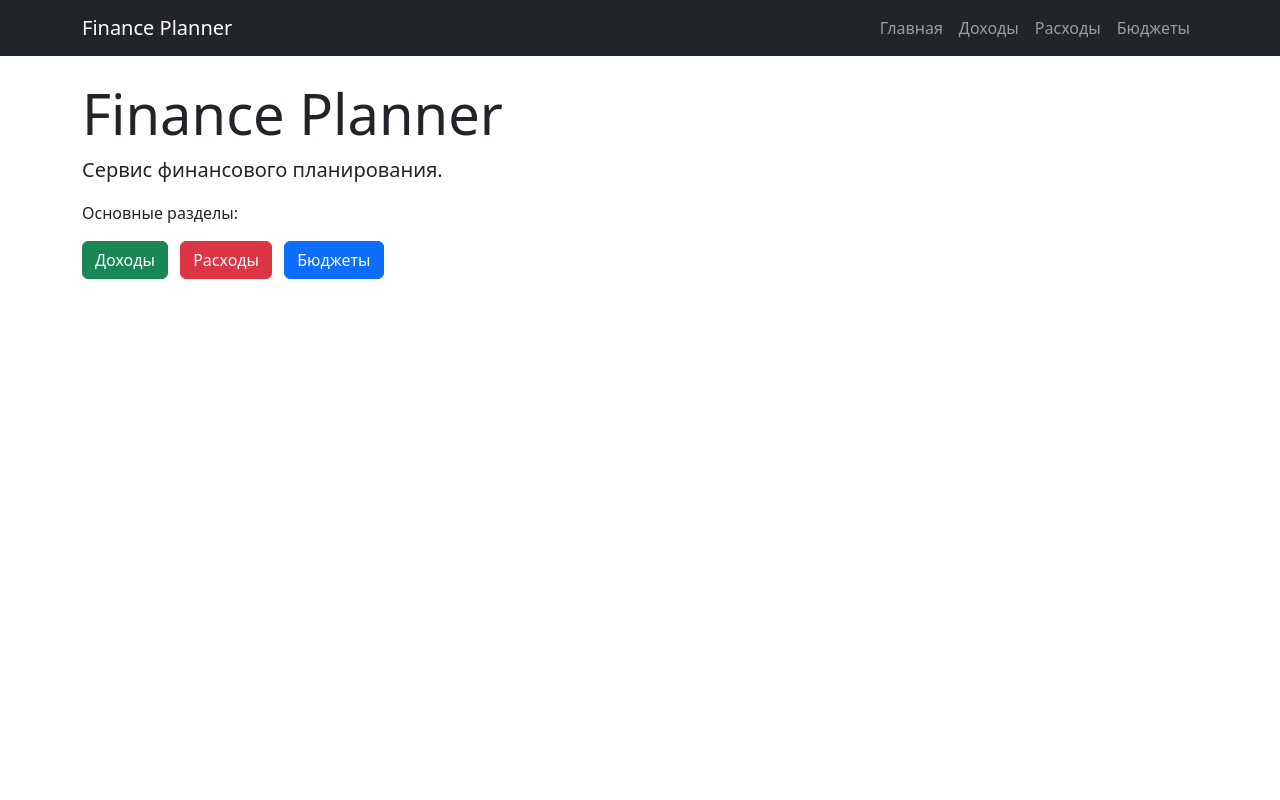
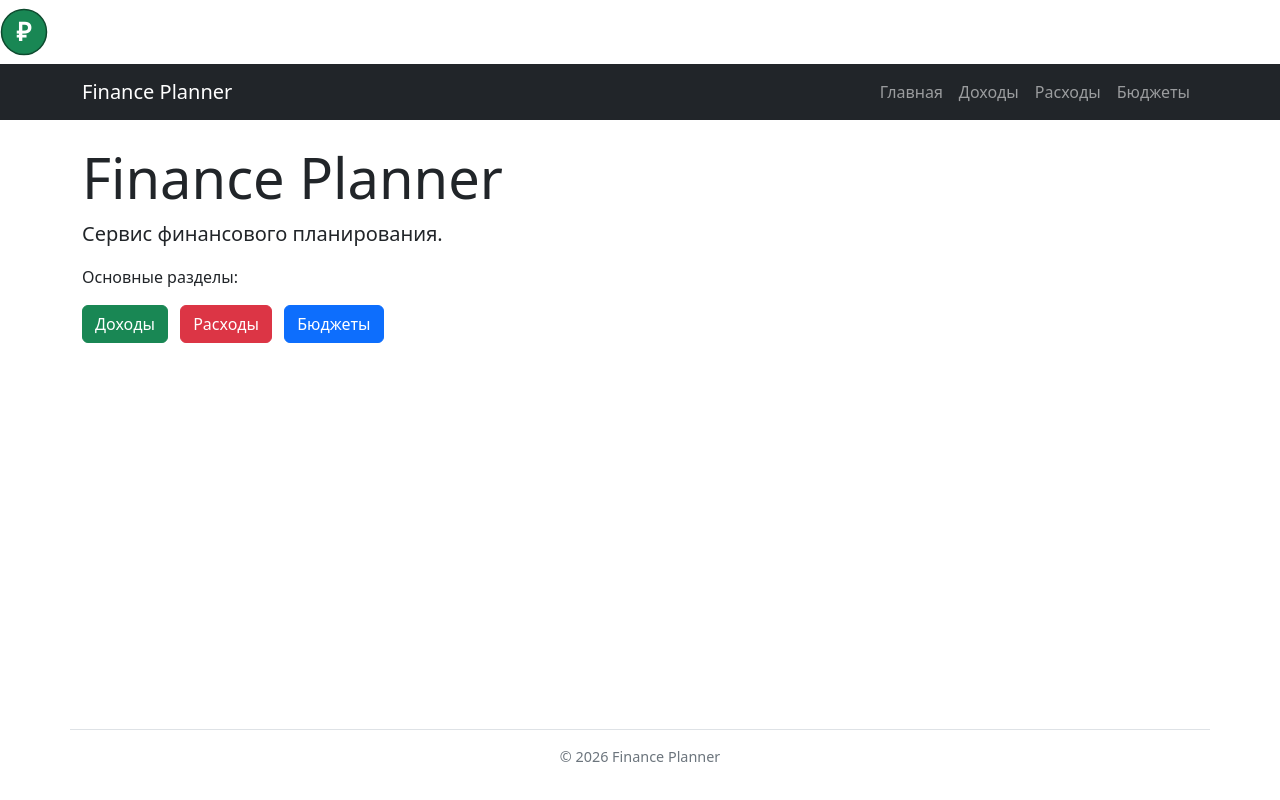
Before and after one commit to G1eeb/finance_planner, a Django app: page / in a window 1280 px wide. Run offline with Django 5.2, Linux system fonts and the light colour scheme.

Commit message:
PR6: add static files (CSS, JS, logo)

```diff
--- /dev/null
+++ b/homepage/static/homepage/css/style.css
@@ -0,0 +1,70 @@
+/* Собственные стили Finance Planner */
+
+body {
+    min-height: 100vh;
+    display: flex;
+    flex-direction: column;
+}
+
+main {
+    flex: 1 0 auto;
+}
+
+.finance-planner-logo {
+    width: 48px;
+    height: 48px;
+    margin: 0.5rem 1rem 0.5rem 0;
+    vertical-align: middle;
+}
+
+/* Карточки доходов, расходов, бюджетов */
+.income-card,
+.expense-card,
+.budget-card {
+    border-left-width: 6px;
+    border-left-style: solid;
+    transition: box-shadow 0.2s ease;
+}
+
+.income-card {
+    border-left-color: #198754;
+}
+
+.expense-card {
+    border-left-color: #dc3545;
+}
+
+.budget-card {
+    border-left-color: #0d6efd;
+}
+
+.income-card:hover,
+.expense-card:hover,
+.budget-card:hover {
+    box-shadow: 0 0 0 0.15rem rgba(0, 0, 0, 0.1);
+}
+
+/* Бейджи статуса бюджета */
+.budget-status {
+    font-weight: 600;
+    letter-spacing: 0.02em;
+    padding: 0.4em 0.65em;
+}
+
+.budget-status-achieved {
+    background-color: #198754;
+}
+
+.budget-status-active {
+    background-color: #0d6efd;
+}
+
+/* Подвал */
+footer {
+    color: #6c757d;
+    font-size: 0.9rem;
+    text-align: center;
+    padding: 1rem 0;
+    border-top: 1px solid #dee2e6;
+    margin-top: 2rem;
+}
--- /dev/null
+++ b/homepage/static/homepage/js/main.js
@@ -0,0 +1,6 @@
+// Вывод текущего года в подвал
+const yearElement = document.getElementById("current-year");
+
+if (yearElement) {
+    yearElement.textContent = new Date().getFullYear();
+}
--- a/templates/base.html
+++ b/templates/base.html
@@ -1,3 +1,4 @@
+{% load static %}
 <!DOCTYPE html>
 <html lang="ru">
 <head>
@@ -6,12 +7,27 @@
     <title>{% block title %}Finance Planner{% endblock %}</title>
     <link rel="stylesheet"
           href="https://cdn.jsdelivr.net/npm/bootstrap@5.3.3/dist/css/bootstrap.min.css">
+    <link rel="stylesheet"
+          href="{% static 'homepage/css/style.css' %}">
 </head>
 <body>
+    <img src="{% static 'homepage/img/logo.svg' %}"
+         alt="Finance Planner"
+         class="finance-planner-logo">
+
     {% include "includes/navigation.html" %}
+
     <main class="container">
         {% block content %}
         {% endblock %}
     </main>
+
+    <footer class="container">
+        <p>
+            © <span id="current-year"></span> Finance Planner
+        </p>
+    </footer>
+
+    <script src="{% static 'homepage/js/main.js' %}"></script>
 </body>
 </html>
```
Also changed, not shown: homepage/static/homepage/img/logo.svg (added).
